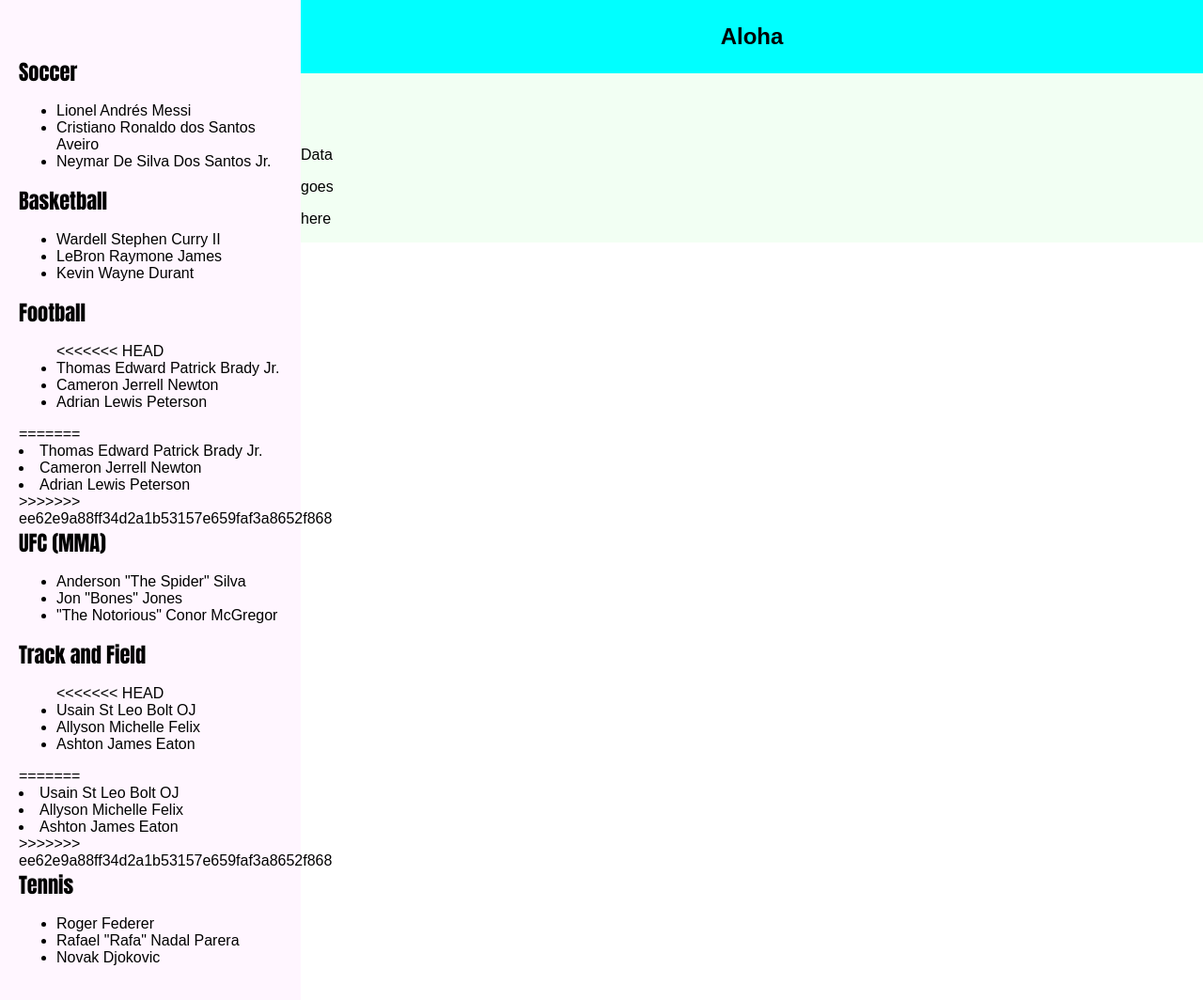
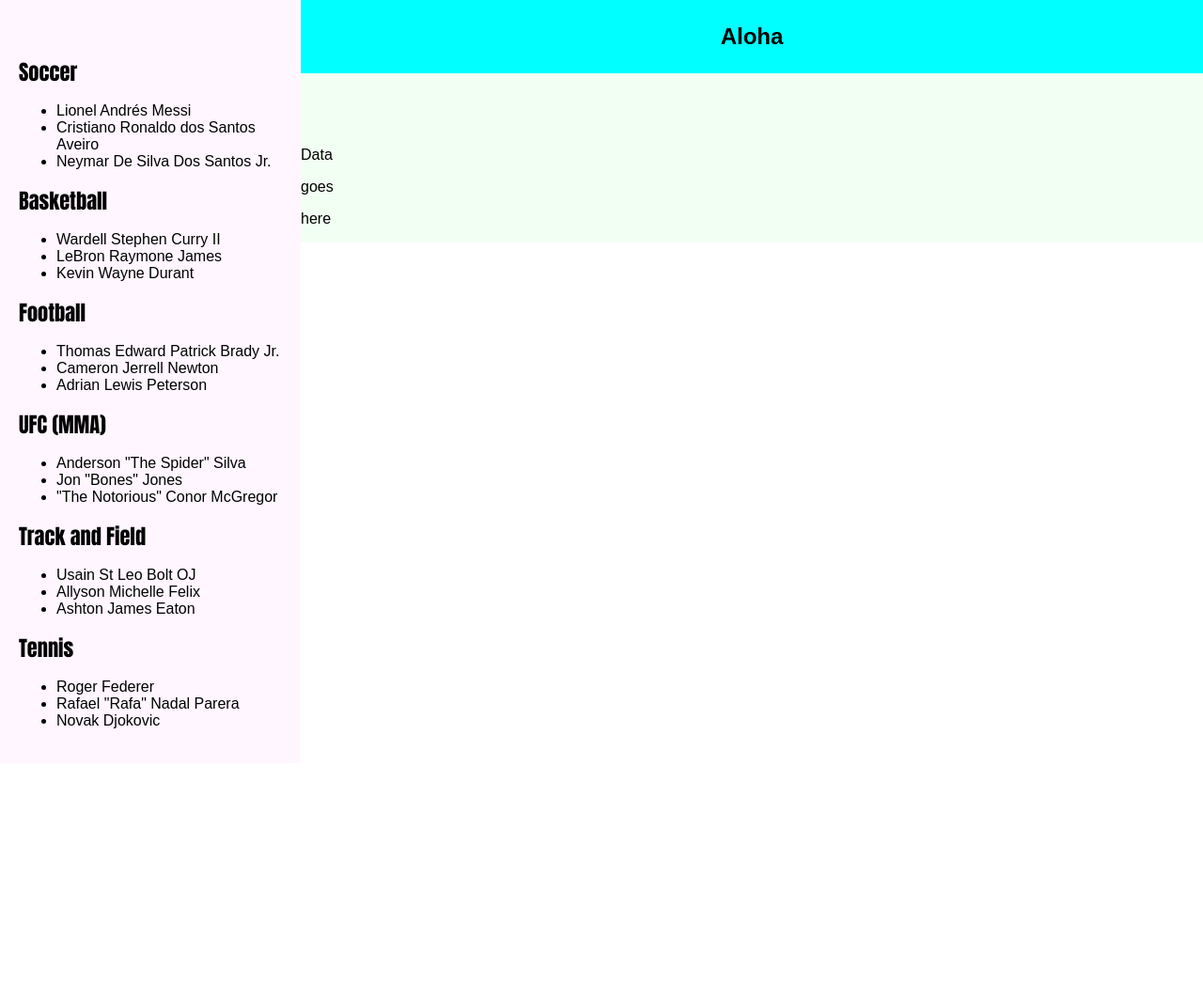
Before and after one commit to ulukooleo/Aloha, a plain HTML site: page Templates/index.html in a window 1280 px wide. Shown: the whole page at 94% size. After the commit the page ends 812 px from the top, so only its background shows below. Drawn offline with nearby package versions, Linux system fonts and the light colour scheme; files that its build step writes are made by us from their sources; files whose address does not match are found by name.

Commit message:
Remove merge markup

```diff
--- a/Templates/index.html
+++ b/Templates/index.html
@@ -1,4 +1,3 @@
-
 <!DOCTYPE html>
 <html>
   <head>
@@ -9,7 +8,6 @@
     <title>Aloha Sports</title>
   </head>
   <body>
-
     <nav>
       <span>Soccer</span>
       <ul>
@@ -25,17 +23,10 @@
       </ul>
       <span>Football</span>
       <ul>
-<<<<<<< HEAD
           <li search="Tom Brady">Thomas Edward Patrick Brady Jr.</li>
           <li search="Cam Newton">Cameron Jerrell Newton</li>
           <li search="Adrian Peterson">Adrian Lewis Peterson</li>
         </ul>
-=======
-        <li>Thomas Edward Patrick Brady Jr.</li>
-        <li search="Cam Newton">Cameron Jerrell Newton</li>
-        <li>Adrian Lewis Peterson</li>
-      </ul>
->>>>>>> ee62e9a88ff34d2a1b53157e659faf3a8652f868
       <span>UFC (MMA)</span>
       <ul>
         <li search="Anderson Silva">Anderson "The Spider" Silva</li>
@@ -44,17 +35,10 @@
       </ul>
       <span>Track and Field</span>
       <ul>
-<<<<<<< HEAD
           <li>Usain St Leo Bolt OJ</li>
           <li search="Felix USA star">Allyson Michelle Felix</li>
           <li search="Eaton USA star">Ashton James Eaton</li>
         </ul>
-=======
-      <li>Usain St Leo Bolt OJ</li>
-        <li>Allyson Michelle Felix</li>
-        <li search="Eaton Decathlon">Ashton James Eaton</li>
-      </ul>
->>>>>>> ee62e9a88ff34d2a1b53157e659faf3a8652f868
       <span>Tennis</span>
       <ul>
         <li>Roger Federer</li>
```
